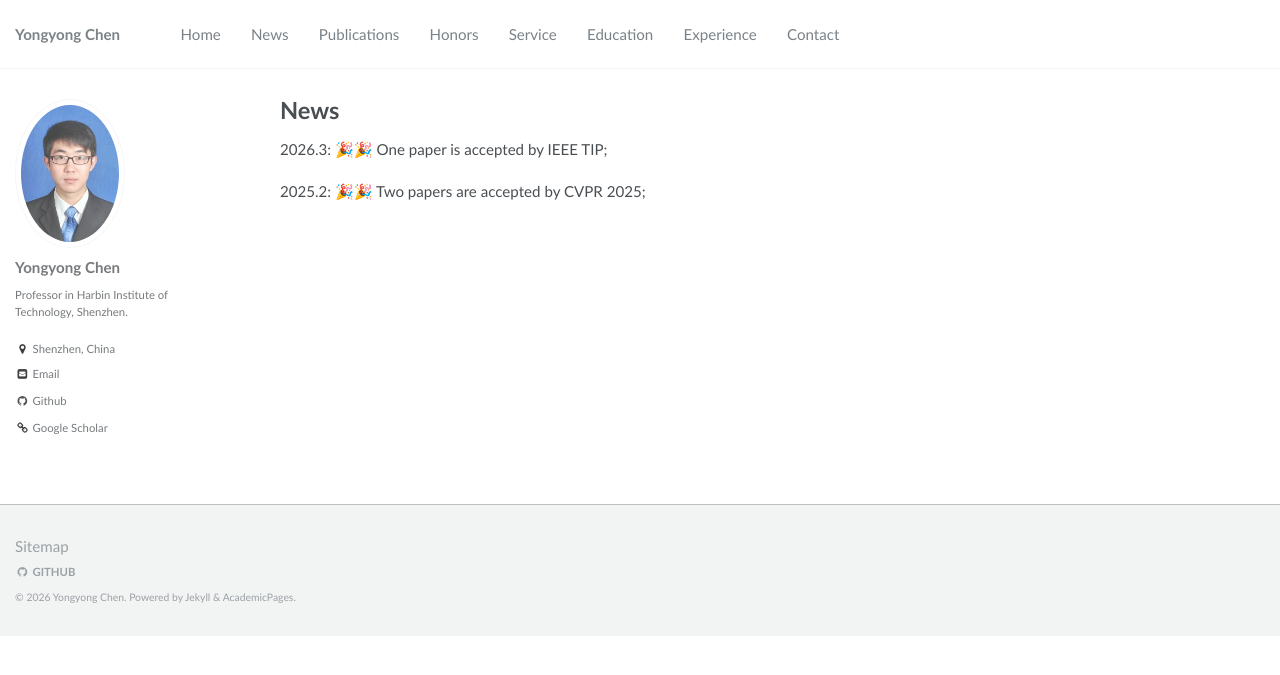
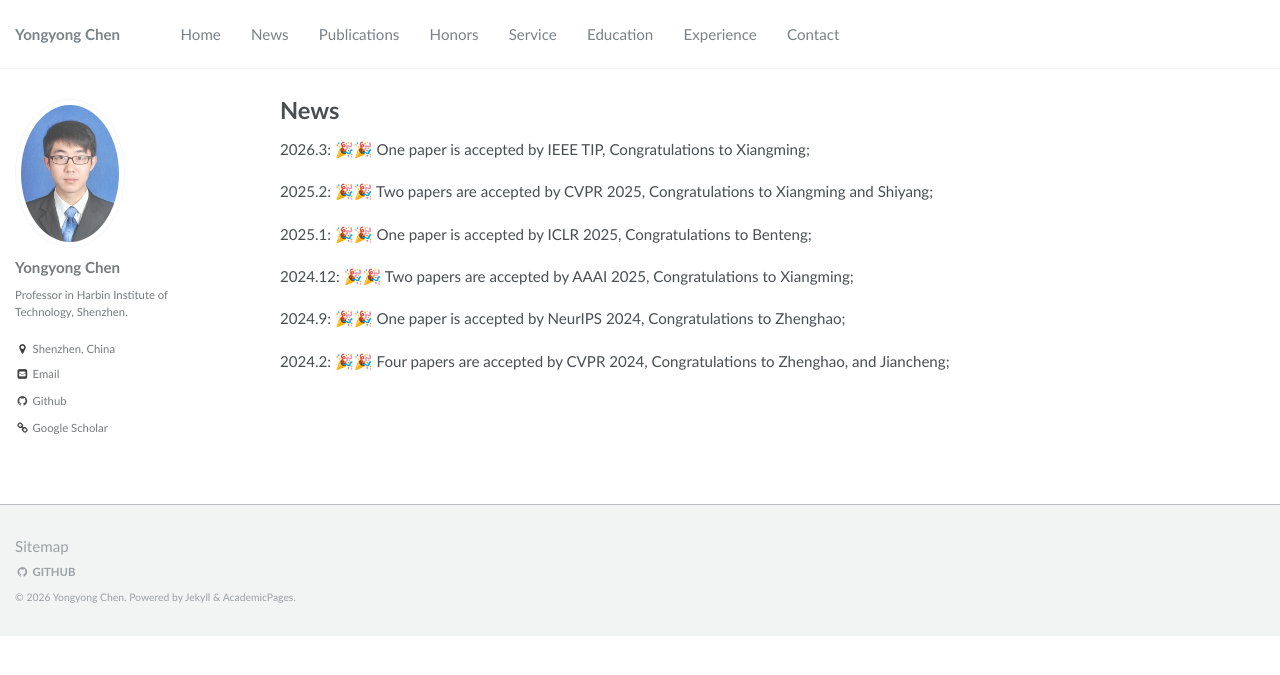
Before and after one commit to cyyhit/cyyhit.github.io, a Jekyll site: the page built from _pages/news.md, in a window 1280 px wide. Shown: the top 675 px of the page. Built offline with Jekyll 4.4.1, drawn with Linux system fonts in a browser that asks for light colours.

Commit message:
Update news.md

```diff
--- a/_pages/news.md
+++ b/_pages/news.md
@@ -5,8 +5,16 @@ permalink: /news/
 author_profile: true
 ---
 
-2026.3: 🎉🎉 One paper is accepted by IEEE TIP;
+2026.3: 🎉🎉 One paper is accepted by IEEE TIP, Congratulations to Xiangming;
 
-2025.2: 🎉🎉 Two papers are accepted by CVPR 2025;
+2025.2: 🎉🎉 Two papers are accepted by CVPR 2025, Congratulations to Xiangming and Shiyang;
+
+2025.1: 🎉🎉 One paper is accepted by ICLR 2025, Congratulations to Benteng;
+
+2024.12: 🎉🎉 Two papers are accepted by AAAI 2025, Congratulations to Xiangming;
+
+2024.9: 🎉🎉 One paper is accepted by NeurIPS 2024, Congratulations to Zhenghao;
+
+2024.2: 🎉🎉 Four papers are accepted by CVPR 2024, Congratulations to Zhenghao, and Jiancheng;
 
 <!-- <span style="color:red;">这部分您看哪几篇比较好</span> -->
```
